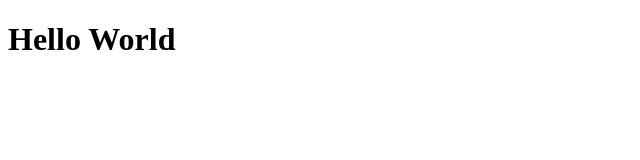
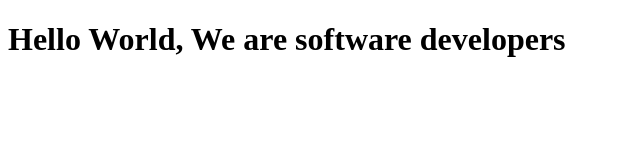
Before and after one commit to Yoz21/lindayohannes-microverse, a plain HTML site: page index.html in a window 1280 px wide. Shown: the whole page, without its empty margins (0-640 px from the left). Drawn offline with Linux system fonts and the light colour scheme.

Commit message:
second commit

```diff
--- a/index.html
+++ b/index.html
@@ -7,7 +7,7 @@
   </head>
 
   <body>
-    <h1>Hello World</h1>
+    <h1>Hello World, We are software developers</h1>
     <script src="https://cdn.freecodecamp.org/testable-projects-fcc/v1/bundle.js"></script>
 
     <script src="js/index.js"></script>
```
